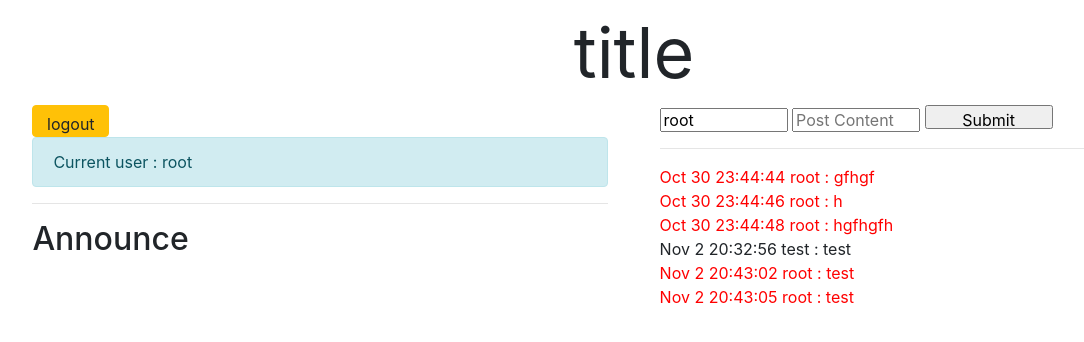
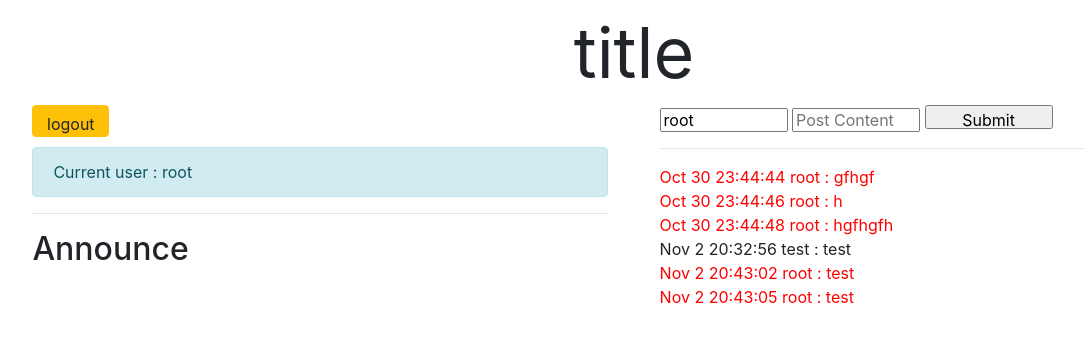
Before and after one commit to SiriusKoan/flask_net, a Flask app: page / in a window 1280 px wide. Shown: the top 342 px of the page, without its empty margins (6-1090 px from the left). Run offline with Flask 2, Linux system fonts and the light colour scheme; data comes from the database, SQL or seed files in the repository; some libraries are stand-ins or nearby versions.

Commit message:
Update index.html

```diff
--- a/templates/index.html
+++ b/templates/index.html
@@ -21,7 +21,7 @@
 	  {% else %}
       <button class="btn btn-warning" onclick="window.location.href = '/logout'">logout</button>
     {% endif %}
-
+    <div style="display:block;height:10px;">&nbsp;</div>
     <div class="alert alert-info">Current user : {{ who }}</div>
 
       <hr>
```
